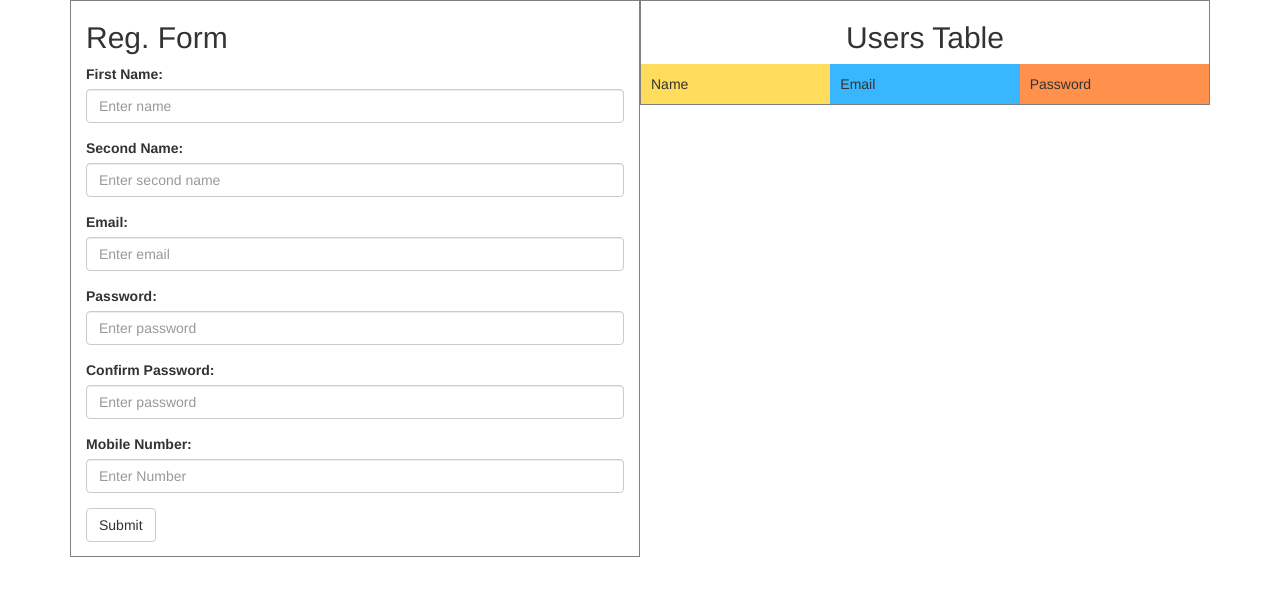
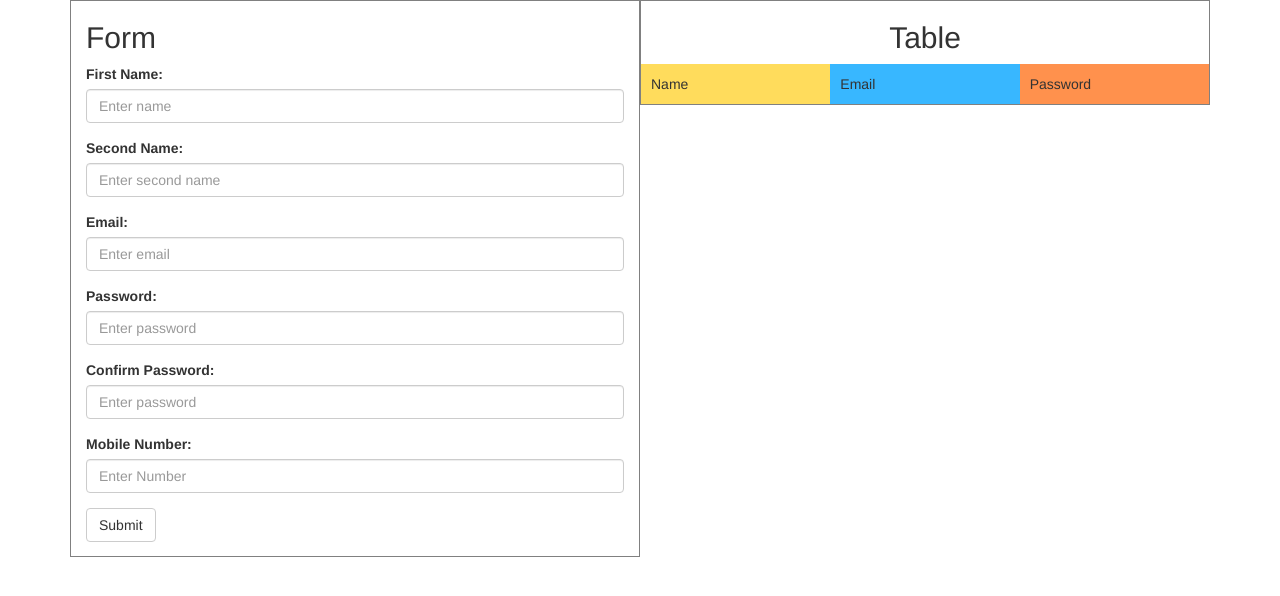
Before and after one commit to AbhishekKalia1103/Form-validation, a plain HTML site: page jsValidations.html in a window 1280 px wide. Drawn offline with nearby package versions, Linux system fonts and the light colour scheme.

Commit message:
Update jsValidations.html

```diff
--- a/jsValidations.html
+++ b/jsValidations.html
@@ -1,8 +1,6 @@
 <html>
     <head>
-        <title>
-            Reg. Form Using local storage js-part4
-        </title>
+
         <meta charset="utf-8">
         <meta name="viewport" content="width=device-width, initial-scale=1">
         <link rel="stylesheet" href="https://maxcdn.bootstrapcdn.com/bootstrap/3.4.1/css/bootstrap.min.css">
@@ -13,7 +11,7 @@
 
       <div class="container">
         <div class="col-sm-6" style="border: 1px solid gray;">
-        <h2>Reg. Form</h2>
+        <h2>Form</h2>
         <form action="#">
             <div class="form-group">
                 <label for="name">First Name:</label>
@@ -49,7 +47,7 @@
         </form>
       </div>
       <div class="col-sm-6" style="border: 1px solid gray;">
-        <h2 style="text-align: center;">Users Table</h2>
+        <h2 style="text-align: center;">Table</h2>
         <div class="row">
           <div class="col-sm-4" style="background-color: #ffdc5c;padding: 10px;">Name</div>
           <div class="col-sm-4" style="background-color: #38b7ff;padding: 10px;">Email</div>
```
